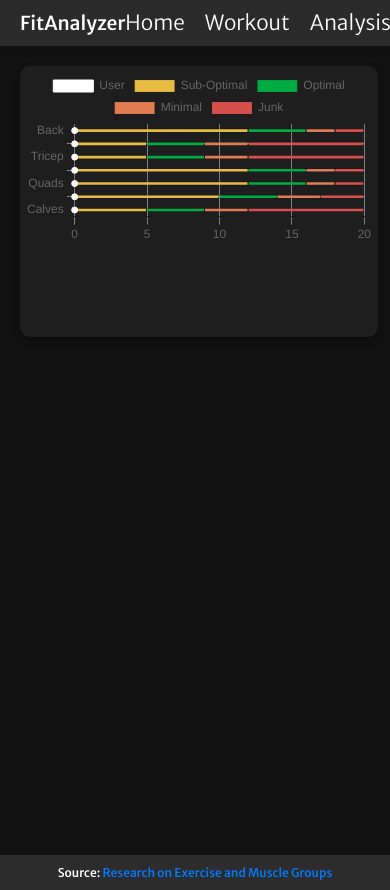
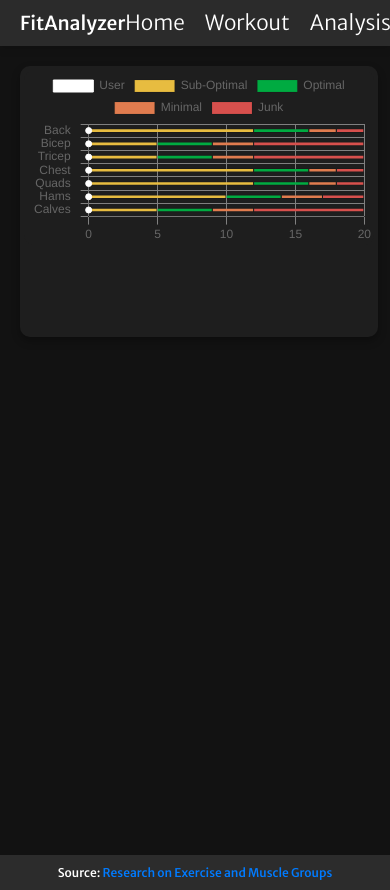
Before and after one commit to Ph1so/FitAnalyzer, a React (Create React App) app: page /analysis in a window 390 px wide. Built offline with nearby package versions, Linux system fonts and the light colour scheme; no server answers.

Commit message:
Better bar chart on mobile view

```diff
--- a/src/components/BarChart.js
+++ b/src/components/BarChart.js
@@ -251,6 +251,19 @@ const BarChart = () => {
                 color: '#808080',
               },
               stacked: true,
+              ticks: {
+                // Increase the padding to avoid overlapping
+                padding: 10,
+                // Show every label
+                autoSkip: false,
+              },
+            },
+          },
+          elements: {
+            bar: {
+              // Decrease these values to increase spacing between bars
+              barPercentage: 0.6, // Adjust width of the bars
+              categoryPercentage: 0.8, // Adjust the spacing between groups of bars
             },
           },
         }}
```
